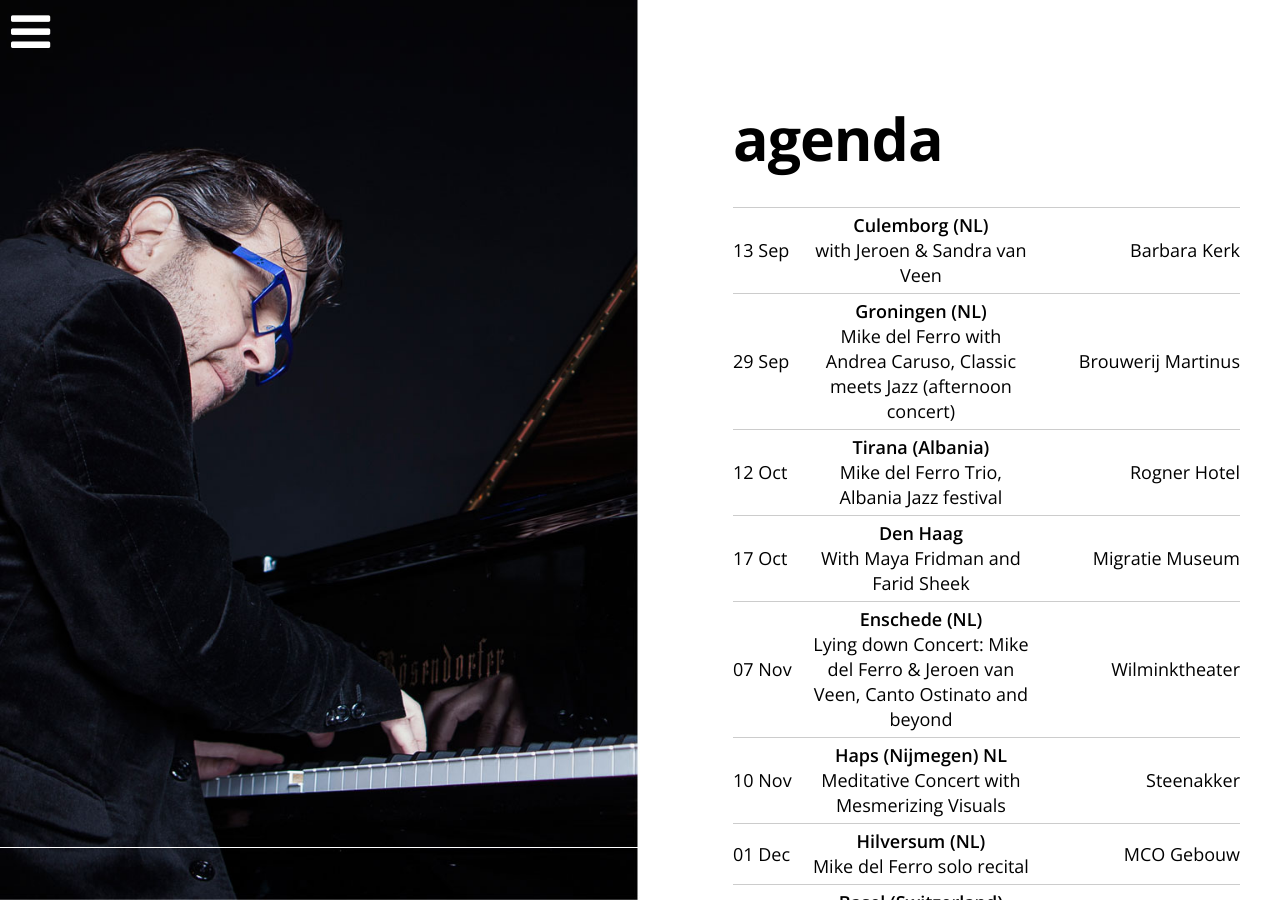
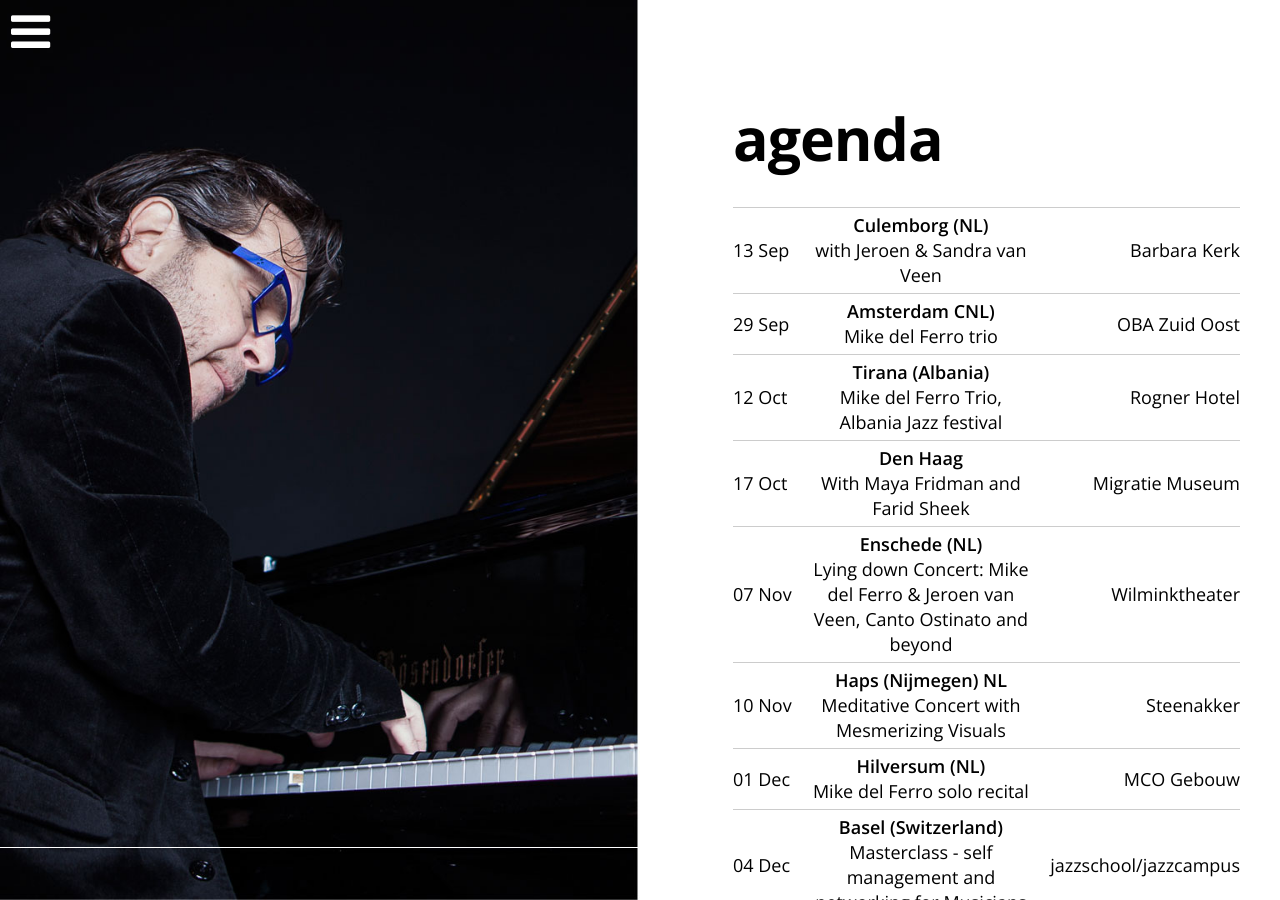
Before and after one commit to mikedelferro/website, a Jekyll site: the page built from agenda.html, in a window 1280 px wide and 900 px high. Built offline with Jekyll 4.4.1, drawn with Linux system fonts in a browser that asks for light colours; nearby versions of some CDN libraries.

Commit message:
Updated '_config.yml' via CloudCannon

```diff
--- a/_config.yml
+++ b/_config.yml
@@ -37,12 +37,11 @@ gigs:
     location: Agnietenhof Theater
     venue: Tiel (NL)
     url: www.agnietenhof.nl
-  - title: 'Mike del Ferro with Andrea Caruso, Classic meets Jazz (afternoon concert)'
+  - title: Mike del Ferro trio
     date: 2019-09-29 15:00:00
-    location: Brouwerij Martinus
-    venue: Groningen (NL)
-    url: >-
-      http://www.stichtingjazzingroningen.nl/agenda/martinus-klassieke-affaire-mike-del-ferro-andrea-caruso/
+    location: OBA Zuid Oost
+    venue: Amsterdam CNL)
+    url:
   - title: Mike del Ferro and Jeroen van Veen- Canto Ostinato and Beyond
     date: 2020-01-09 20:00:00
     location: De Meerse
```
